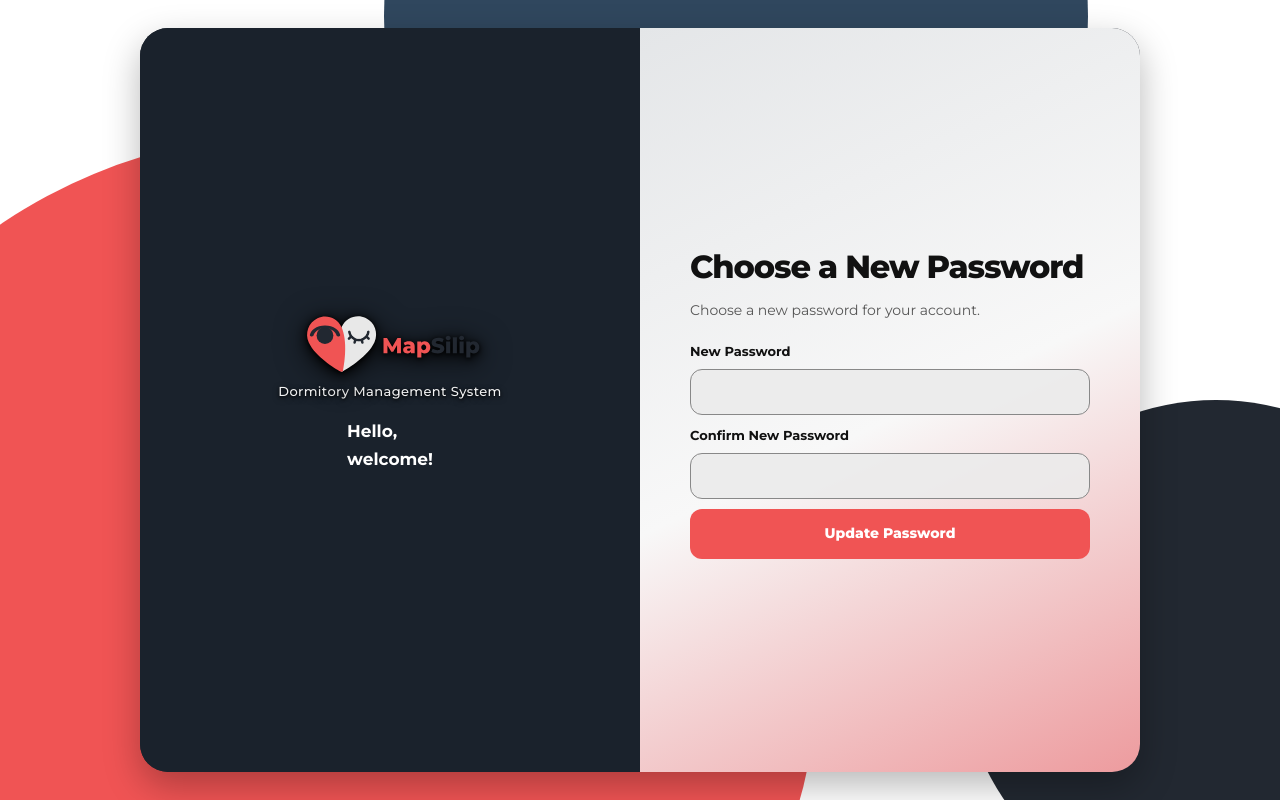
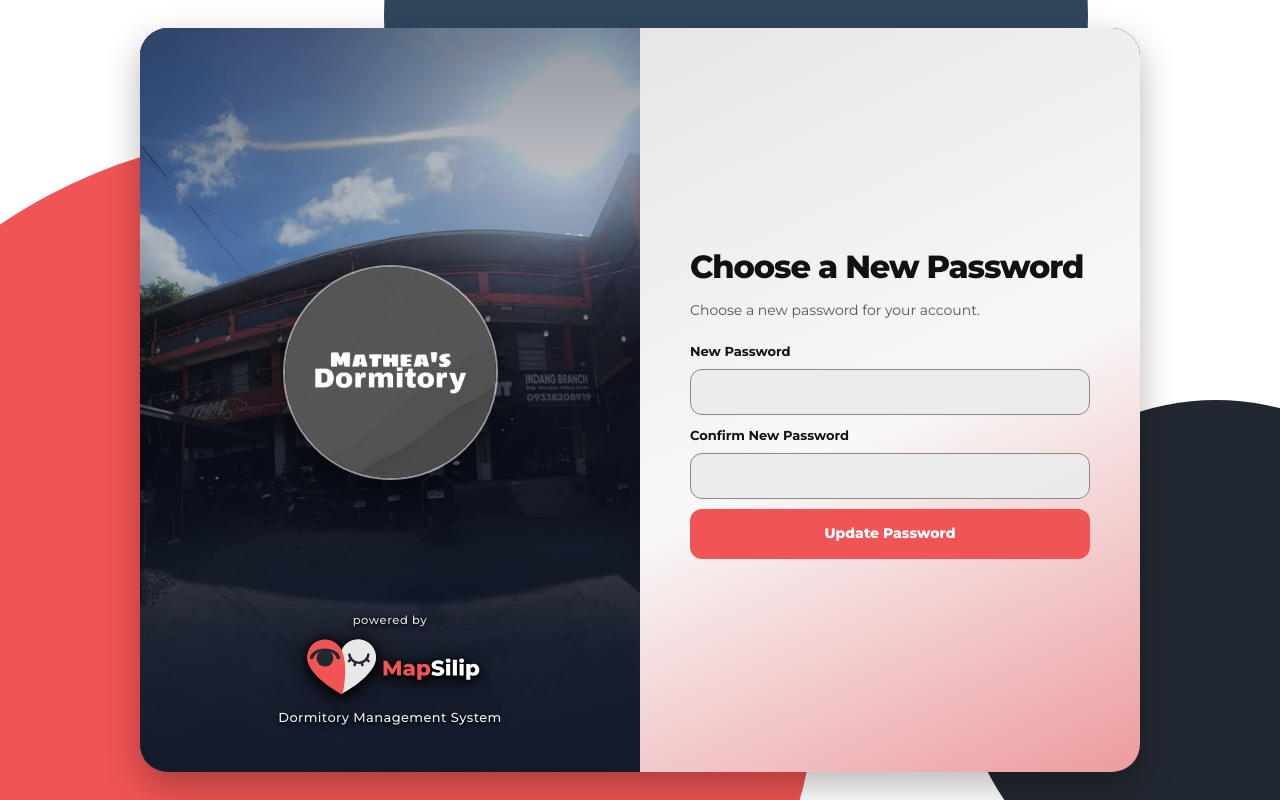
Before and after one commit to Aiidz/MapSilip, a Next.js app: page /reset-password in a window 1280 px wide. Built offline with nearby package versions, Linux system fonts and the light colour scheme.

Commit message:
Login: restore dorm photo background, badge, footer, and tenant request form from ef0a4e3

```diff
--- a/app/components/AuthPreview.tsx
+++ b/app/components/AuthPreview.tsx
@@ -19,6 +19,7 @@ export function AuthPreview({ request = false, firstLogin = false, recovery = fa
     request && refineAuth ? "auth-page--request" : "",
     request && requestStage === "rooms" ? "auth-page--room-choice" : "",
   ].filter(Boolean).join(" ");
+
   return (
     <main className={pageClass}>
       <div className="auth-orb auth-orb--top" aria-hidden="true" />
@@ -26,20 +27,46 @@ export function AuthPreview({ request = false, firstLogin = false, recovery = fa
       <div className="auth-orb auth-orb--dark" aria-hidden="true" />
       <section className={`auth-card${request ? " auth-card--request" : ""}`}>
         <aside className="auth-brand-panel">
-          <Link className="auth-brand" href="/" aria-label="MapSilip home">
+          {/* Full-bleed dorm photo */}
+          <div className="auth-brand-photo" aria-hidden="true">
             <Image
-              className="auth-brand__logo"
-              src="/mapsilip-logo-combi.svg"
-              alt=""
-              width="1073"
-              height="419"
-              unoptimized
+              src="/dorm-bg.jpg"
+              alt="Mathea's Dormitory"
+              fill
+              sizes="(max-width:899px) 100vw, 50vw"
+              style={{ objectFit: "cover", objectPosition: "center 35%" }}
+              priority
             />
-          </Link>
-          <p className="auth-product-name">Dormitory Management System</p>
-          {(refineLogin
-            ? <p className="auth-greeting">Hello,<br /><strong>welcome!</strong></p>
-            : <h1>Hello,<br /><strong>welcome!</strong></h1>)}
+            <div className="auth-brand-photo__overlay" />
+          </div>
+
+          {/* Centered Real Mathea's Dormitory circular badge */}
+          <div className="auth-dorm-badge" aria-label="Mathea's Dormitory">
+            <Image
+              src="/matheas-real-logo.png"
+              alt="Mathea's Dormitory"
+              width={640}
+              height={640}
+              className="auth-dorm-badge__img"
+              priority
+            />
+          </div>
+
+          {/* Bottom: Powered by MapSilip footer */}
+          <div className="auth-brand-footer">
+            <span className="auth-powered-by">powered by</span>
+            <Link className="auth-brand" href="/" aria-label="MapSilip home">
+              <Image
+                className="auth-brand__logo"
+                src="/mapsilip-logo-real.svg"
+                alt="MapSilip"
+                width={1073}
+                height={419}
+                unoptimized
+              />
+            </Link>
+            <p className="auth-product-name">Dormitory Management System</p>
+          </div>
         </aside>
         <section className="auth-form-side" aria-labelledby={refineLogin ? "login-heading" : undefined}>
           <div className="auth-form-card">
--- a/app/components/StaffAuthForms.tsx
+++ b/app/components/StaffAuthForms.tsx
@@ -100,11 +100,11 @@ export function LoginForm() {
         autoCorrect="off" value={email} onChange={event => setEmail(event.target.value)} required maxLength={320} />
     </label>
     <PasswordField id="login-password" label="Password" value={password} onChange={setPassword} autoComplete="current-password" />
-    <Link className="auth-recovery-link" href="/forgot-password">Forgot password?</Link>
     {error && <Status>{error}</Status>}
     <button className="auth-submit" type="submit" disabled={busy} aria-busy={busy}>
       {busy ? "Signing in…" : "Log In"}
     </button>
+    <Link className="auth-recovery-link" href="/forgot-password">Forgot password?</Link>
   </form>;
 }
 
```
